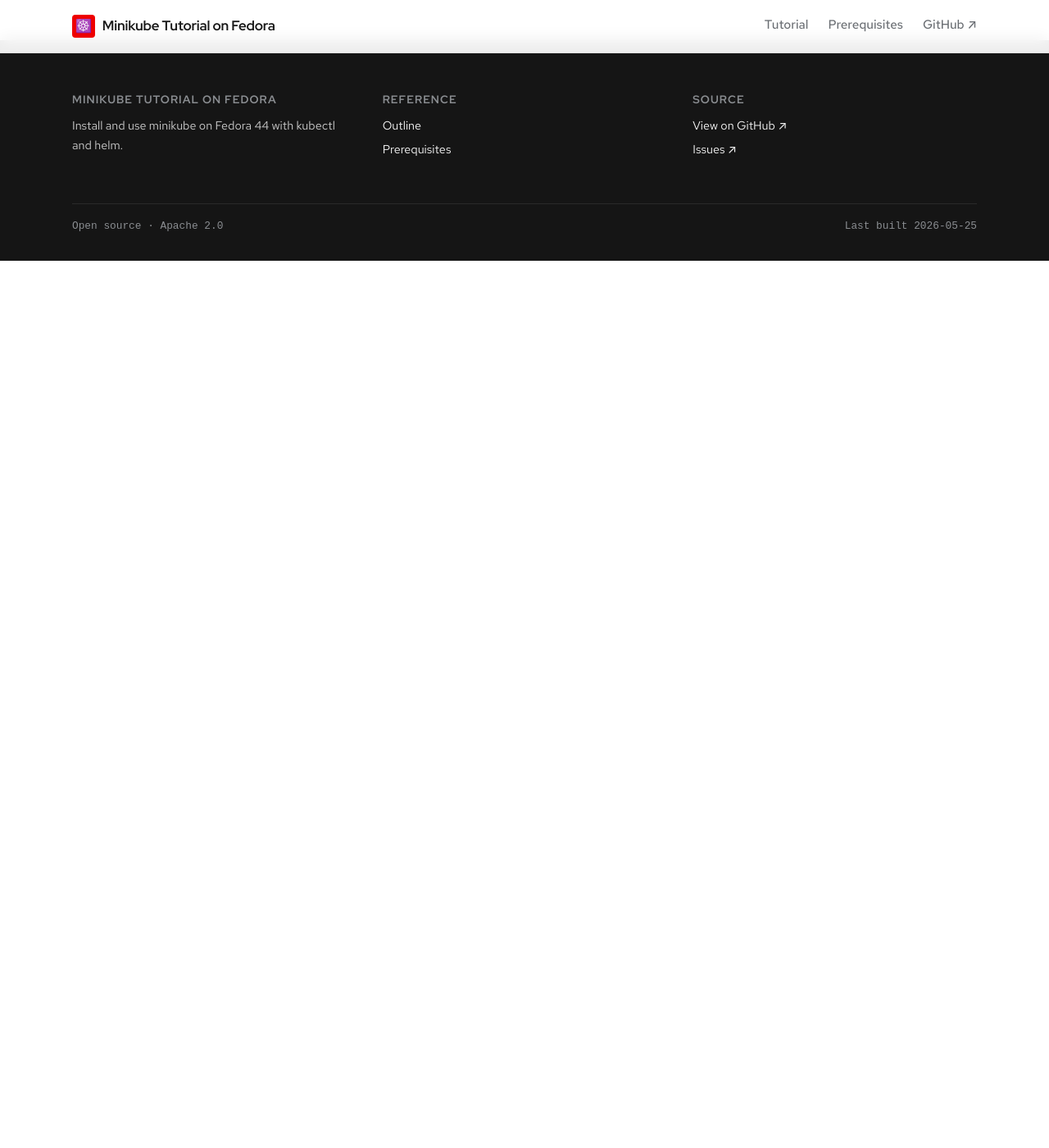
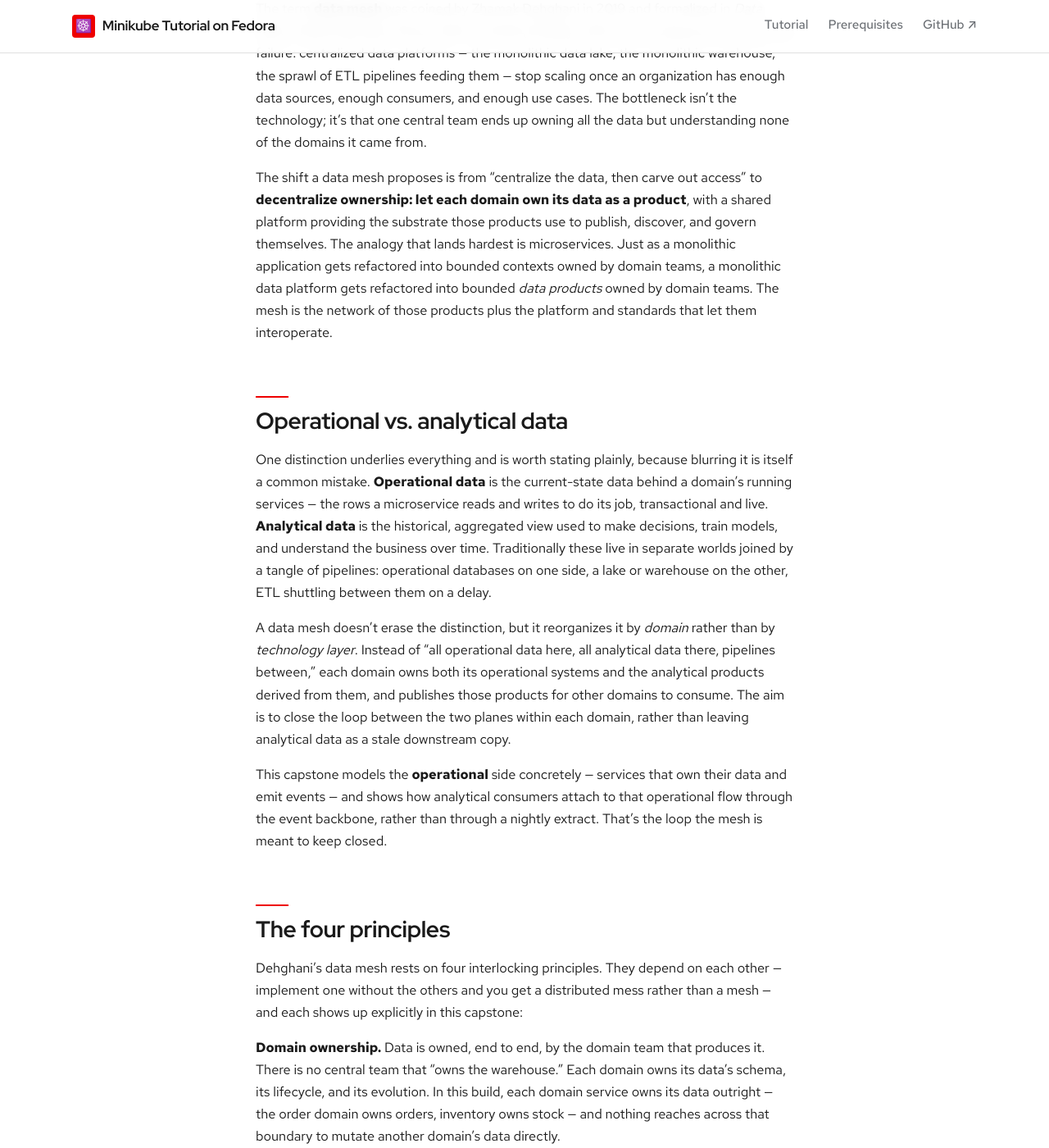
Before and after one commit to patterncatalyst/minikube-on-fedora, a Jekyll site: the page built from _capstone/data-mesh/01-concepts.md, in a window 1280 px wide and 1400 px high, scrolled down 733 px. Shown: the whole window at 82% size. Built offline with Jekyll 4.4.1, drawn with Linux system fonts in a browser that asks for light colours; some web fonts are replaced; before the commit the page ends 1051 px from its top, so only the background shows below that; some of the changed text lies outside the part shown.

Commit message:
phase-c: write 01-concepts (data mesh, operational vs analytical, four principles)

```diff
--- a/_capstone/data-mesh/01-concepts.md
+++ b/_capstone/data-mesh/01-concepts.md
@@ -5,12 +5,106 @@ description: What a data mesh is, operational vs. analytical data, and Dehghani'
 duration: 20 min
 ---
 
-<!-- DRAFT SKELETON (Phase C). Not yet written. -->
-<!-- PROSE SOURCE / WRITING NOTES: old 17-capstone.md lines 25-77. Brief recap only — link to the Data Mesh 101 deck (presentation/data-mesh-101/) for the full conceptual treatment, then move toward implementation. Mirrors 101 slides 1-31, condensed. -->
+*Part of the [capstone]({{ '/capstone/data-mesh/00-index/' | relative_url }}).*
 
-*Part of the [capstone]({{ '/capstone/data-mesh/00-index/' | relative_url }}). Draft in progress.*
+Before any commands, it's worth being precise about what a data mesh actually is —
+because the term gets attached to a lot of things it isn't. This page is a working
+grounding in the idea and its four principles, enough to make the rest of the set
+make sense. It's deliberately brief: if you want the full conceptual treatment —
+the history, the operating-model shifts, the worked argument for decentralization —
+that's what the *Data Mesh 101* material in the presentation is for. Here we cover
+just enough to build on.
 
-<!-- DIAGRAMS to adopt into assets/diagrams/ (NN-name.svg): adopt: four-principles.svg, operational-vs-analytical.svg, monolith-to-mesh.svg -->
+## What a data mesh is
 
-<!-- DRAFT BODY: relocate + tighten the prose-source above; lead with the
-     "why this matters for a mesh" framing, then the concrete how. -->
+The term **data mesh** was coined by Zhamak Dehghani in 2019 and formalized in *Data
+Mesh: Delivering Data-Driven Value at Scale* (O'Reilly, 2022). It's a response to a
+recurring failure: centralized data platforms — the monolithic data lake, the
+monolithic warehouse, the sprawl of ETL pipelines feeding them — stop scaling once an
+organization has enough data sources, enough consumers, and enough use cases. The
+bottleneck isn't the technology; it's that one central team ends up owning all the
+data but understanding none of the domains it came from.
+
+The shift a data mesh proposes is from "centralize the data, then carve out access"
+to **decentralize ownership: let each domain own its data as a product**, with a
+shared platform providing the substrate those products use to publish, discover, and
+govern themselves. The analogy that lands hardest is microservices. Just as a
+monolithic application gets refactored into bounded contexts owned by domain teams, a
+monolithic data platform gets refactored into bounded *data products* owned by domain
+teams. The mesh is the network of those products plus the platform and standards that
+let them interoperate.
+
+## Operational vs. analytical data
+
+One distinction underlies everything and is worth stating plainly, because blurring it
+is itself a common mistake. **Operational data** is the current-state data behind a
+domain's running services — the rows a microservice reads and writes to do its job,
+transactional and live. **Analytical data** is the historical, aggregated view used to
+make decisions, train models, and understand the business over time. Traditionally
+these live in separate worlds joined by a tangle of pipelines: operational databases
+on one side, a lake or warehouse on the other, ETL shuttling between them on a delay.
+
+A data mesh doesn't erase the distinction, but it reorganizes it by *domain* rather
+than by *technology layer*. Instead of "all operational data here, all analytical data
+there, pipelines between," each domain owns both its operational systems and the
+analytical products derived from them, and publishes those products for other domains
+to consume. The aim is to close the loop between the two planes within each domain,
+rather than leaving analytical data as a stale downstream copy.
+
+This capstone models the **operational** side concretely — services that own their
+data and emit events — and shows how analytical consumers attach to that operational
+flow through the event backbone, rather than through a nightly extract. That's the
+loop the mesh is meant to keep closed.
+
+## The four principles
+
+Dehghani's data mesh rests on four interlocking principles. They depend on each other —
+implement one without the others and you get a distributed mess rather than a mesh —
+and each shows up explicitly in this capstone:
+
+**Domain ownership.** Data is owned, end to end, by the domain team that produces it.
+There is no central team that "owns the warehouse." Each domain owns its data's
+schema, its lifecycle, and its evolution. In this build, each domain service owns its
+data outright — the order domain owns orders, inventory owns stock — and nothing
+reaches across that boundary to mutate another domain's data directly.
+
+**Data as a product.** A data product is held to the same standards as any other
+software product: it's discoverable, addressable, trustworthy, self-describing, and
+carries explicit expectations about quality and availability. It is not a renamed
+table. In this build, each domain service publishes its API contracts to a registry
+and its metadata to a catalog, so consumers can find it, understand it, and depend on
+it — the subject of the
+[contracts & catalog page]({{ '/capstone/data-mesh/04-contracts-and-catalog/' | relative_url }}).
+
+**Self-serve data platform.** Domain teams should not each build their own event
+streaming, observability, registry, or catalog. The platform provides these as shared
+infrastructure that every domain consumes, so a domain team can stand up a data product
+without first becoming experts in running Kafka or Prometheus. In this build, the event
+backbone, the observability stack, the registry, the catalog, and autoscaling are all
+platform infrastructure shared by the services —
+[Kubernetes as the substrate]({{ '/capstone/data-mesh/02-kubernetes-substrate/' | relative_url }})
+is about exactly how Kubernetes makes that self-serve layer real.
+
+**Federated computational governance.** Standards are enforced *computationally* — by
+the platform, automatically — rather than by review meetings and policy documents. A
+small set of global rules keeps independent products interoperable; the platform
+enforces them. In this build, the service mesh enforces mutual TLS between services
+automatically, the registry rejects schema-incompatible contract changes at publish
+time, and lineage is recorded as part of deploying rather than as a separate audit.
+The
+[anti-patterns page]({{ '/capstone/data-mesh/09-anti-patterns/' | relative_url }})
+covers what happens when governance is instead bolted on from outside, or
+re-centralized into an approval bottleneck.
+
+## The pattern is not the tools
+
+A data mesh isn't a product, a tool, or a vendor offering — it's an organizational and
+architectural pattern. The tools this capstone uses are *expressions* of the pattern,
+chosen because each one makes a principle concrete and runnable, not because any of
+them *is* the mesh. That distinction matters enough that it's the first
+[anti-pattern]({{ '/capstone/data-mesh/09-anti-patterns/' | relative_url }}): the most
+common way these efforts fail is mistaking the tooling for the transformation.
+
+With the vocabulary in place, the next page looks at why Kubernetes is a natural
+substrate for all of this — and how each of the four principles maps onto concrete
+Kubernetes primitives.
```
